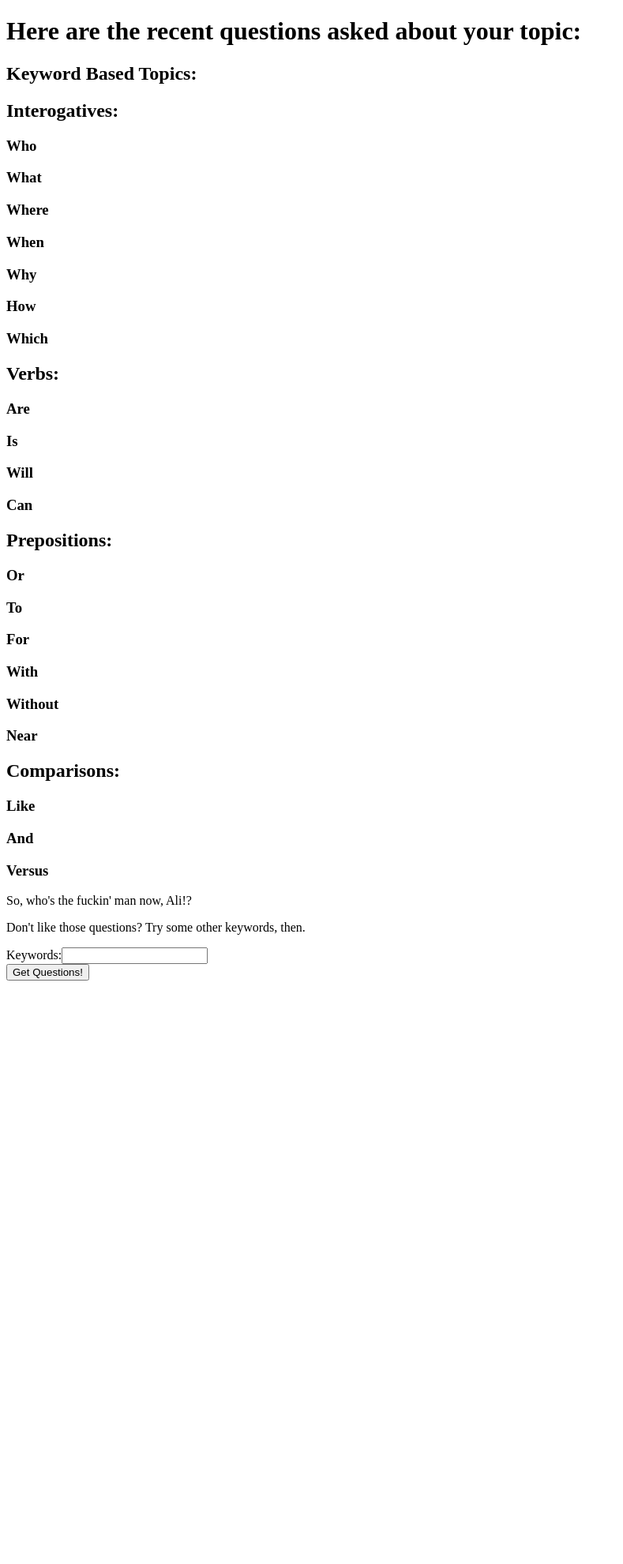
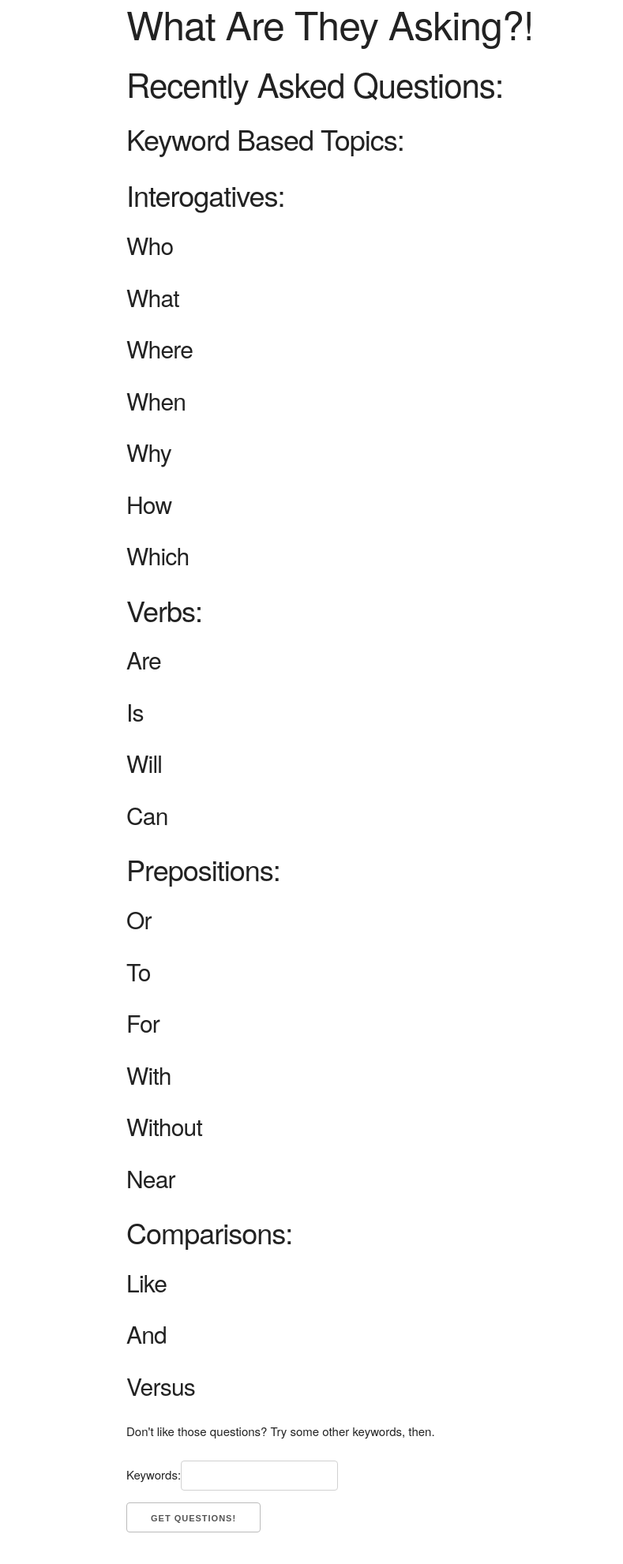
Before and after one commit to baron-de-ropp/what-are-they-asking, a Flask app: template templates/questions.html in a window 1280 px wide. Shown: the whole page at 79% size, without its empty margins (0-789 px from the left). Before the commit the page ends 1242 px from the top, so only its background shows below. Run offline with Flask 2, Linux system fonts and the light colour scheme; the template is opened without the code that fills it, so the values that code supplies are empty.

Commit message:
cleaned up project, added styles.

```diff
--- /dev/null
+++ b/static/styles/global.css
@@ -0,0 +1,418 @@
+/*
+* Skeleton V2.0.4
+* Copyright 2014, Dave Gamache
+* www.getskeleton.com
+* Free to use under the MIT license.
+* http://www.opensource.org/licenses/mit-license.php
+* 12/29/2014
+*/
+
+
+/* Table of contents
+––––––––––––––––––––––––––––––––––––––––––––––––––
+- Grid
+- Base Styles
+- Typography
+- Links
+- Buttons
+- Forms
+- Lists
+- Code
+- Tables
+- Spacing
+- Utilities
+- Clearing
+- Media Queries
+*/
+
+
+/* Grid
+–––––––––––––––––––––––––––––––––––––––––––––––––– */
+.container {
+  position: relative;
+  width: 100%;
+  max-width: 960px;
+  margin: 0 auto;
+  padding: 0 20px;
+  box-sizing: border-box; }
+.column,
+.columns {
+  width: 100%;
+  float: left;
+  box-sizing: border-box; }
+
+/* For devices larger than 400px */
+@media (min-width: 400px) {
+  .container {
+    width: 85%;
+    padding: 0; }
+}
+
+/* For devices larger than 550px */
+@media (min-width: 550px) {
+  .container {
+    width: 80%; }
+  .column,
+  .columns {
+    margin-left: 4%; }
+  .column:first-child,
+  .columns:first-child {
+    margin-left: 0; }
+
+  .one.column,
+  .one.columns                    { width: 4.66666666667%; }
+  .two.columns                    { width: 13.3333333333%; }
+  .three.columns                  { width: 22%;            }
+  .four.columns                   { width: 30.6666666667%; }
+  .five.columns                   { width: 39.3333333333%; }
+  .six.columns                    { width: 48%;            }
+  .seven.columns                  { width: 56.6666666667%; }
+  .eight.columns                  { width: 65.3333333333%; }
+  .nine.columns                   { width: 74.0%;          }
+  .ten.columns                    { width: 82.6666666667%; }
+  .eleven.columns                 { width: 91.3333333333%; }
+  .twelve.columns                 { width: 100%; margin-left: 0; }
+
+  .one-third.column               { width: 30.6666666667%; }
+  .two-thirds.column              { width: 65.3333333333%; }
+
+  .one-half.column                { width: 48%; }
+
+  /* Offsets */
+  .offset-by-one.column,
+  .offset-by-one.columns          { margin-left: 8.66666666667%; }
+  .offset-by-two.column,
+  .offset-by-two.columns          { margin-left: 17.3333333333%; }
+  .offset-by-three.column,
+  .offset-by-three.columns        { margin-left: 26%;            }
+  .offset-by-four.column,
+  .offset-by-four.columns         { margin-left: 34.6666666667%; }
+  .offset-by-five.column,
+  .offset-by-five.columns         { margin-left: 43.3333333333%; }
+  .offset-by-six.column,
+  .offset-by-six.columns          { margin-left: 52%;            }
+  .offset-by-seven.column,
+  .offset-by-seven.columns        { margin-left: 60.6666666667%; }
+  .offset-by-eight.column,
+  .offset-by-eight.columns        { margin-left: 69.3333333333%; }
+  .offset-by-nine.column,
+  .offset-by-nine.columns         { margin-left: 78.0%;          }
+  .offset-by-ten.column,
+  .offset-by-ten.columns          { margin-left: 86.6666666667%; }
+  .offset-by-eleven.column,
+  .offset-by-eleven.columns       { margin-left: 95.3333333333%; }
+
+  .offset-by-one-third.column,
+  .offset-by-one-third.columns    { margin-left: 34.6666666667%; }
+  .offset-by-two-thirds.column,
+  .offset-by-two-thirds.columns   { margin-left: 69.3333333333%; }
+
+  .offset-by-one-half.column,
+  .offset-by-one-half.columns     { margin-left: 52%; }
+
+}
+
+
+/* Base Styles
+–––––––––––––––––––––––––––––––––––––––––––––––––– */
+/* NOTE
+html is set to 62.5% so that all the REM measurements throughout Skeleton
+are based on 10px sizing. So basically 1.5rem = 15px :) */
+html {
+  font-size: 62.5%; }
+body {
+  font-size: 1.5em; /* currently ems cause chrome bug misinterpreting rems on body element */
+  line-height: 1.6;
+  font-weight: 400;
+  font-family: "Raleway", "HelveticaNeue", "Helvetica Neue", Helvetica, Arial, sans-serif;
+  color: #222; }
+
+
+/* Typography
+–––––––––––––––––––––––––––––––––––––––––––––––––– */
+h1, h2, h3, h4, h5, h6 {
+  margin-top: 0;
+  margin-bottom: 2rem;
+  font-weight: 300; }
+h1 { font-size: 4.0rem; line-height: 1.2;  letter-spacing: -.1rem;}
+h2 { font-size: 3.6rem; line-height: 1.25; letter-spacing: -.1rem; }
+h3 { font-size: 3.0rem; line-height: 1.3;  letter-spacing: -.1rem; }
+h4 { font-size: 2.4rem; line-height: 1.35; letter-spacing: -.08rem; }
+h5 { font-size: 1.8rem; line-height: 1.5;  letter-spacing: -.05rem; }
+h6 { font-size: 1.5rem; line-height: 1.6;  letter-spacing: 0; }
+
+/* Larger than phablet */
+@media (min-width: 550px) {
+  h1 { font-size: 5.0rem; }
+  h2 { font-size: 4.2rem; }
+  h3 { font-size: 3.6rem; }
+  h4 { font-size: 3.0rem; }
+  h5 { font-size: 2.4rem; }
+  h6 { font-size: 1.5rem; }
+}
+
+p {
+  margin-top: 0; }
+
+
+/* Links
+–––––––––––––––––––––––––––––––––––––––––––––––––– */
+a {
+  color: #1EAEDB; }
+a:hover {
+  color: #0FA0CE; }
+
+
+/* Buttons
+–––––––––––––––––––––––––––––––––––––––––––––––––– */
+.button,
+button,
+input[type="submit"],
+input[type="reset"],
+input[type="button"] {
+  display: inline-block;
+  height: 38px;
+  padding: 0 30px;
+  color: #555;
+  text-align: center;
+  font-size: 11px;
+  font-weight: 600;
+  line-height: 38px;
+  letter-spacing: .1rem;
+  text-transform: uppercase;
+  text-decoration: none;
+  white-space: nowrap;
+  background-color: transparent;
+  border-radius: 4px;
+  border: 1px solid #bbb;
+  cursor: pointer;
+  box-sizing: border-box; }
+.button:hover,
+button:hover,
+input[type="submit"]:hover,
+input[type="reset"]:hover,
+input[type="button"]:hover,
+.button:focus,
+button:focus,
+input[type="submit"]:focus,
+input[type="reset"]:focus,
+input[type="button"]:focus {
+  color: #333;
+  border-color: #888;
+  outline: 0; }
+.button.button-primary,
+button.button-primary,
+input[type="submit"].button-primary,
+input[type="reset"].button-primary,
+input[type="button"].button-primary {
+  color: #FFF;
+  background-color: #33C3F0;
+  border-color: #33C3F0; }
+.button.button-primary:hover,
+button.button-primary:hover,
+input[type="submit"].button-primary:hover,
+input[type="reset"].button-primary:hover,
+input[type="button"].button-primary:hover,
+.button.button-primary:focus,
+button.button-primary:focus,
+input[type="submit"].button-primary:focus,
+input[type="reset"].button-primary:focus,
+input[type="button"].button-primary:focus {
+  color: #FFF;
+  background-color: #1EAEDB;
+  border-color: #1EAEDB; }
+
+
+/* Forms
+–––––––––––––––––––––––––––––––––––––––––––––––––– */
+input[type="email"],
+input[type="number"],
+input[type="search"],
+input[type="text"],
+input[type="tel"],
+input[type="url"],
+input[type="password"],
+textarea,
+select {
+  height: 38px;
+  padding: 6px 10px; /* The 6px vertically centers text on FF, ignored by Webkit */
+  background-color: #fff;
+  border: 1px solid #D1D1D1;
+  border-radius: 4px;
+  box-shadow: none;
+  box-sizing: border-box; }
+/* Removes awkward default styles on some inputs for iOS */
+input[type="email"],
+input[type="number"],
+input[type="search"],
+input[type="text"],
+input[type="tel"],
+input[type="url"],
+input[type="password"],
+textarea {
+  -webkit-appearance: none;
+     -moz-appearance: none;
+          appearance: none; }
+textarea {
+  min-height: 65px;
+  padding-top: 6px;
+  padding-bottom: 6px; }
+input[type="email"]:focus,
+input[type="number"]:focus,
+input[type="search"]:focus,
+input[type="text"]:focus,
+input[type="tel"]:focus,
+input[type="url"]:focus,
+input[type="password"]:focus,
+textarea:focus,
+select:focus {
+  border: 1px solid #33C3F0;
+  outline: 0; }
+label,
+legend {
+  display: block;
+  margin-bottom: .5rem;
+  font-weight: 600; }
+fieldset {
+  padding: 0;
+  border-width: 0; }
+input[type="checkbox"],
+input[type="radio"] {
+  display: inline; }
+label > .label-body {
+  display: inline-block;
+  margin-left: .5rem;
+  font-weight: normal; }
+
+
+/* Lists
+–––––––––––––––––––––––––––––––––––––––––––––––––– */
+ul {
+  list-style: circle inside; }
+ol {
+  list-style: decimal inside; }
+ol, ul {
+  padding-left: 0;
+  margin-top: 0; }
+ul ul,
+ul ol,
+ol ol,
+ol ul {
+  margin: 1.5rem 0 1.5rem 3rem;
+  font-size: 90%; }
+li {
+  margin-bottom: 1rem; }
+
+
+/* Code
+–––––––––––––––––––––––––––––––––––––––––––––––––– */
+code {
+  padding: .2rem .5rem;
+  margin: 0 .2rem;
+  font-size: 90%;
+  white-space: nowrap;
+  background: #F1F1F1;
+  border: 1px solid #E1E1E1;
+  border-radius: 4px; }
+pre > code {
+  display: block;
+  padding: 1rem 1.5rem;
+  white-space: pre; }
+
+
+/* Tables
+–––––––––––––––––––––––––––––––––––––––––––––––––– */
+th,
+td {
+  padding: 12px 15px;
+  text-align: left;
+  border-bottom: 1px solid #E1E1E1; }
+th:first-child,
+td:first-child {
+  padding-left: 0; }
+th:last-child,
+td:last-child {
+  padding-right: 0; }
+
+
+/* Spacing
+–––––––––––––––––––––––––––––––––––––––––––––––––– */
+button,
+.button {
+  margin-bottom: 1rem; }
+input,
+textarea,
+select,
+fieldset {
+  margin-bottom: 1.5rem; }
+pre,
+blockquote,
+dl,
+figure,
+table,
+p,
+ul,
+ol,
+form {
+  margin-bottom: 2.5rem; }
+
+
+/* Utilities
+–––––––––––––––––––––––––––––––––––––––––––––––––– */
+.u-full-width {
+  width: 100%;
+  box-sizing: border-box; }
+.u-max-full-width {
+  max-width: 100%;
+  box-sizing: border-box; }
+.u-pull-right {
+  float: right; }
+.u-pull-left {
+  float: left; }
+
+
+/* Misc
+–––––––––––––––––––––––––––––––––––––––––––––––––– */
+hr {
+  margin-top: 3rem;
+  margin-bottom: 3.5rem;
+  border-width: 0;
+  border-top: 1px solid #E1E1E1; }
+
+
+/* Clearing
+–––––––––––––––––––––––––––––––––––––––––––––––––– */
+
+/* Self Clearing Goodness */
+.container:after,
+.row:after,
+.u-cf {
+  content: "";
+  display: table;
+  clear: both; }
+
+
+/* Media Queries
+–––––––––––––––––––––––––––––––––––––––––––––––––– */
+/*
+Note: The best way to structure the use of media queries is to create the queries
+near the relevant code. For example, if you wanted to change the styles for buttons
+on small devices, paste the mobile query code up in the buttons section and style it
+there.
+*/
+
+
+/* Larger than mobile */
+@media (min-width: 400px) {}
+
+/* Larger than phablet (also point when grid becomes active) */
+@media (min-width: 550px) {}
+
+/* Larger than tablet */
+@media (min-width: 750px) {}
+
+/* Larger than desktop */
+@media (min-width: 1000px) {}
+
+/* Larger than Desktop HD */
+@media (min-width: 1200px) {}
--- /dev/null
+++ b/templates/_layout.html
@@ -0,0 +1,13 @@
+<!DOCTYPE html>
+<html>
+    <head>
+        <title>What Are They Asking?!</title>
+        <link rel="stylesheet" type="text/css" href="{{ url_for('static', filename='styles/global.css') }}" />
+        <link rel="stylesheet" type="text/css" href="{{ url_for('static', filename='styles/local.css') }}" />
+    </head>
+    <body class="container">
+        <h1>What Are They Asking?!</h1>
+        {% block content %}
+        {% endblock %}
+    </body>
+</html>
--- a/templates/questions.html
+++ b/templates/questions.html
@@ -1,135 +1,131 @@
-<!DOCTYPE html>
-<html>
-    <head>
-        <title>What Are They Asking?!</title>
-    </head>
-    <body>
-        <h1>Here are the recent questions asked about your topic:</h1>
-        <h2>Keyword Based Topics:</h2>
+{% extends "_layout.html" %}
+{% block content %}
+<h2>Recently Asked Questions:</h2>
+<h3>Keyword Based Topics:</h3>
 <ul>
     {% for question in model.keyword_topics %}
         <li>{{question}}?</li>
     {% endfor %}
 </ul>
-        <h2>Interogatives:</h2>
-        <h3>Who</h3>
+<h3>Interogatives:</h3>
+<h4>Who</h4>
 <ul>
     {% for question in model.who_topics %}
         <li>{{question}}?</li>
     {% endfor %}
 </ul>
-        <h3>What</h3>
+<h4>What</h4>
 <ul>
     {% for question in model.what_topics %}
         <li>{{question}}?</li>
     {% endfor %}
 </ul>
-        <h3>Where</h3>
+<h4>Where</h4>
 <ul>
     {% for question in model.where_topics %}
         <li>{{question}}?</li>
     {% endfor %}
 </ul>
-        <h3>When</h3>
+<h4>When</h4>
 <ul>
     {% for question in model.when_topics %}
         <li>{{question}}?</li>
     {% endfor %}
 </ul>
-        <h3>Why</h3>
+<h4>Why</h4>
 <ul>
     {% for question in model.why_topics %}
         <li>{{question}}?</li>
     {% endfor %}
 </ul>
-        <h3>How</h3>
+<h4>How</h4>
 <ul>
     {% for question in model.how_topics %}
         <li>{{question}}?</li>
     {% endfor %}
 </ul>
-        <h3>Which</h3>
+<h4>Which</h4>
 <ul>
     {% for question in model.which_topics %}
         <li>{{question}}?</li>
     {% endfor %}
 </ul>
-        <h2>Verbs:</h2>
-        <h3>Are</h3>
+<h3>Verbs:</h3>
+<h4>Are</h4>
 <ul>
     {% for question in model.are_topics %}
         <li>{{question}}?</li>
     {% endfor %}
 </ul>
-        <h3>Is</h3>
+<h4>Is</h4>
 <ul>
     {% for question in model.is_topics %}
         <li>{{question}}?</li>
     {% endfor %}
 </ul>
-        <h3>Will</h3>
+<h4>Will</h4>
 <ul>
     {% for question in model.will_topics %}
         <li>{{question}}?</li>
     {% endfor %}
 </ul>
-        <h3>Can</h3>
+<h4>Can</h4>
 <ul>
     {% for question in model.can_topics %}
         <li>{{question}}?</li>
     {% endfor %}
 </ul>
-        <h2>Prepositions:</h2>
-        <h3>Or</h3>
+<h3>Prepositions:</h3>
+<h4>Or</h4>
 <ul>
     {% for question in model.or_topics %}
         <li>{{question}}?</li>
     {% endfor %}
 </ul>
-        <h3>To</h3>
+<h4>To</h4>
 <ul>
     {% for question in model.to_topics %}
         <li>{{question}}?</li>
     {% endfor %}
 </ul>
-        <h3>For</h3>
+<h4>For</h4>
 <ul>
     {% for question in model.for_topics %}
         <li>{{question}}?</li>
     {% endfor %}
 </ul>
-        <h3>With</h3>
+<h4>With</h4>
 <ul>
     {% for question in model.with_topics %}
         <li>{{question}}?</li>
     {% endfor %}
 </ul>
-        <h3>Without</h3>
+<h4>Without</h4>
 <ul>
     {% for question in model.without_topics %}
         <li>{{question}}?</li>
     {% endfor %}
 </ul>
-        <h3>Near</h3>
+<h4>Near</h4>
 <ul>
     {% for question in model.near_topics %}
         <li>{{question}}?</li>
     {% endfor %}
 </ul>
-        <h2>Comparisons:</h2>
-        <h3>Like</h3>
+<h3>Comparisons:</h3>
+<h4>Like</h4>
 <ul>
     {% for question in model.like_topics %}
         <li>{{question}}?</li>
     {% endfor %}
 </ul>
-        <h3>And</h3>
+<h4>And</h4>
 <ul>
     {% for question in model.and_topics %}
         <li>{{question}}?</li>
     {% endfor %}
 </ul>
-        <h3>Versus</h3>
+<h4>Versus</h4>
 <ul>
     {% for question in model.versus_topics %}
         <li>{{question}}?</li>
@@ -138,12 +134,10 @@
         <li>{{question}}?</li>
     {% endfor %}
 </ul>
-        <p>So, who's the fuckin' man now, Ali!?</p>
 <p>Don't like those questions? Try some other keywords, then.</p>
 <form action="{{ url_for("questions") }}" method="post">
         Keywords:<input type="text" name="keywords" value="">
     <br>
     <input id="submit-button" type="submit" value="Get Questions!">
 </form>
-    </body>
-</html>
+{% endblock %}
--- a/what_are_they_asking.py
+++ b/what_are_they_asking.py
@@ -18,11 +18,11 @@ def questions():
     return redirect(url_for("questions_get", keywords=request.form["keywords"]))
 
 
-@app.route("/qustions/<keywords>")
+@app.route("/questions/<keywords>")
 def questions_get(keywords):
     model = TopicsProvider.get_topics(keywords)
     return render_template("questions.html", model=model)
 
 
 if __name__ == "__main__":
-    app.run()
+    app.run(debug=True)
```
Also changed, not shown: templates/index.html (+3 -9 lines), static/styles/site.css (added). Lines whose indentation alone changed are shown as unchanged.
